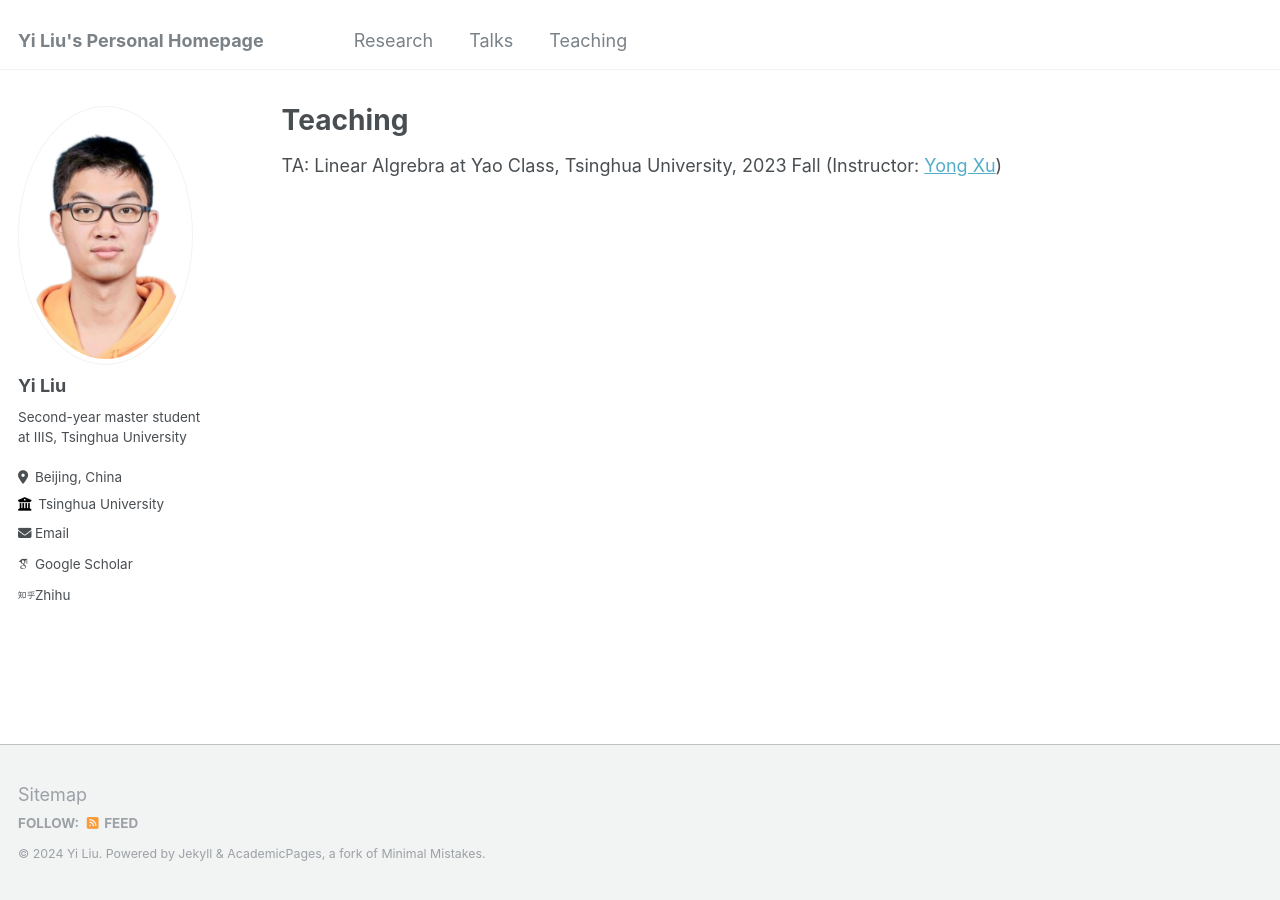
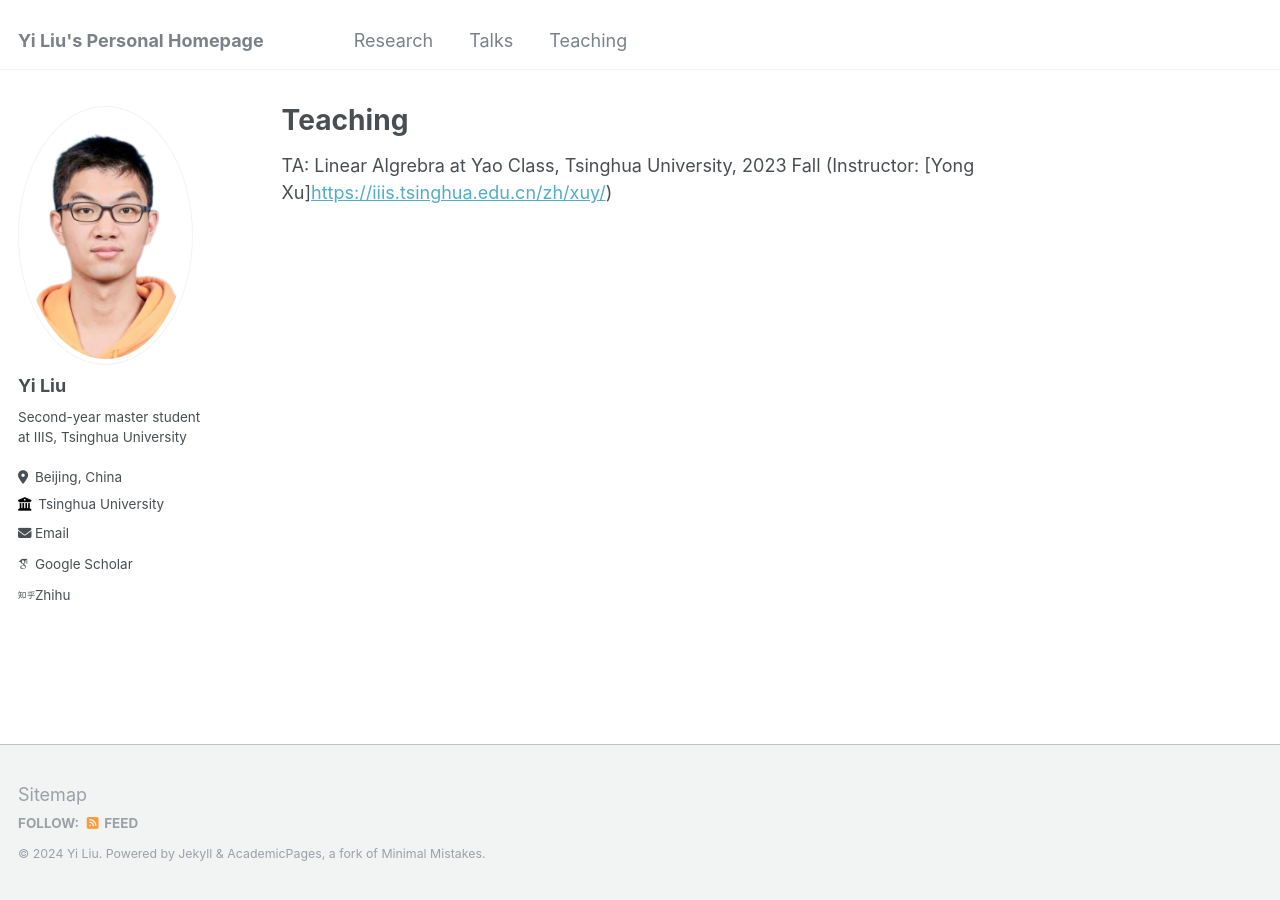
Before and after one commit to Leasy/Leasy.github.io, a Jekyll site: the page built from _pages/teaching.md, in a window 1280 px wide. Built offline with Jekyll 4.4.1, drawn with Linux system fonts in a browser that asks for light colours; some web fonts are replaced.

Commit message:
Update teaching.md

```diff
--- a/_pages/teaching.md
+++ b/_pages/teaching.md
@@ -6,4 +6,4 @@ author_profile: true
 
 ---
 
-TA: Linear Algrebra at Yao Class, Tsinghua University, 2023 Fall (Instructor: [Yong Xu](../https://iiis.tsinghua.edu.cn/zh/xuy/))
+TA: Linear Algrebra at Yao Class, Tsinghua University, 2023 Fall (Instructor: [Yong Xu]<https://iiis.tsinghua.edu.cn/zh/xuy/>)
```
